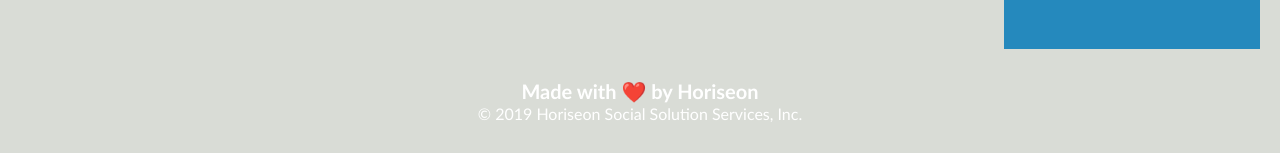
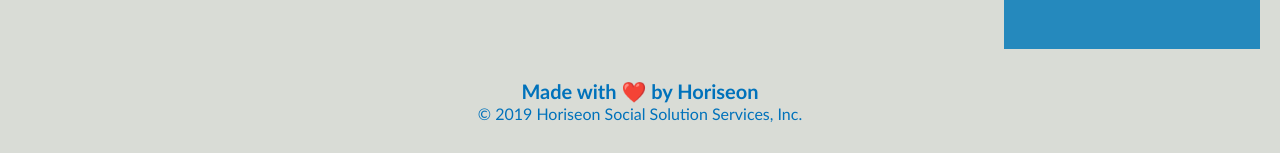
Before and after one commit to clubkemp/uw-refactor, a plain HTML site: page index.html in a window 1280 px wide. Shown: the part 1870-2023 px from the top of the page. Drawn offline with Linux system fonts and the light colour scheme.

Commit message:
updating contrast on footer

```diff
--- a/assets/css/style.css
+++ b/assets/css/style.css
@@ -118,4 +118,8 @@ h3 {
     font-family: 'Trebuchet MS', 'Lucida Sans Unicode', 'Lucida Grande', 'Lucida Sans', Arial, sans-serif;
     text-align: center;
     font-size: 20px;
+    color: #0072bb;
 }
+.foot-elem{
+    color: #0072bb;
+}
--- a/index.html
+++ b/index.html
@@ -78,8 +78,8 @@
         </aside>
     </main>
     <footer class="footer">
-        <h4>Made with ❤️️ by Horiseon</h4>
-        <p>
+        <h4 class="foot-elem">Made with ❤️️ by Horiseon</h4>
+        <p class="foot-elem">
             &copy; 2019 Horiseon Social Solution Services, Inc.
         </p>
     </footer>
```
